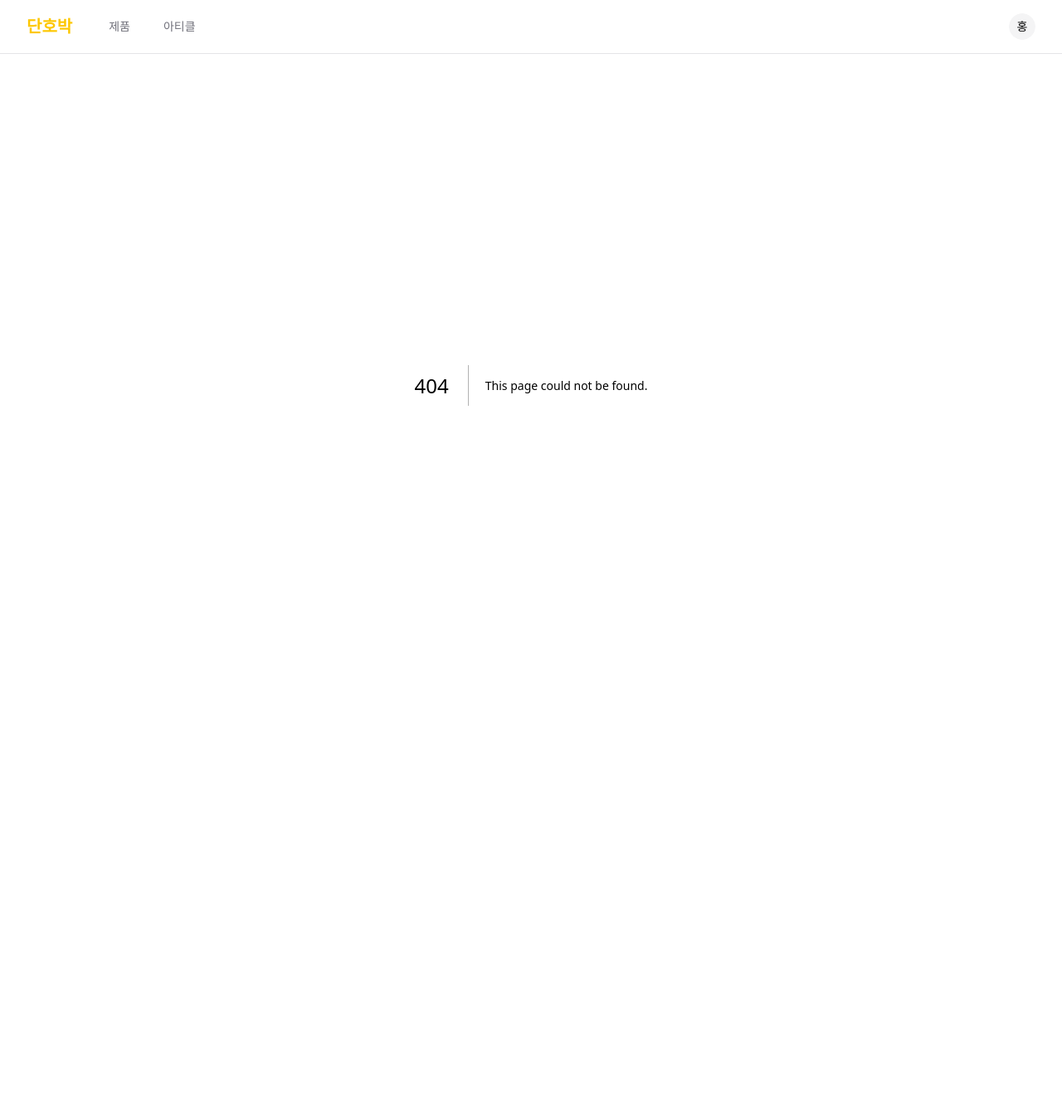
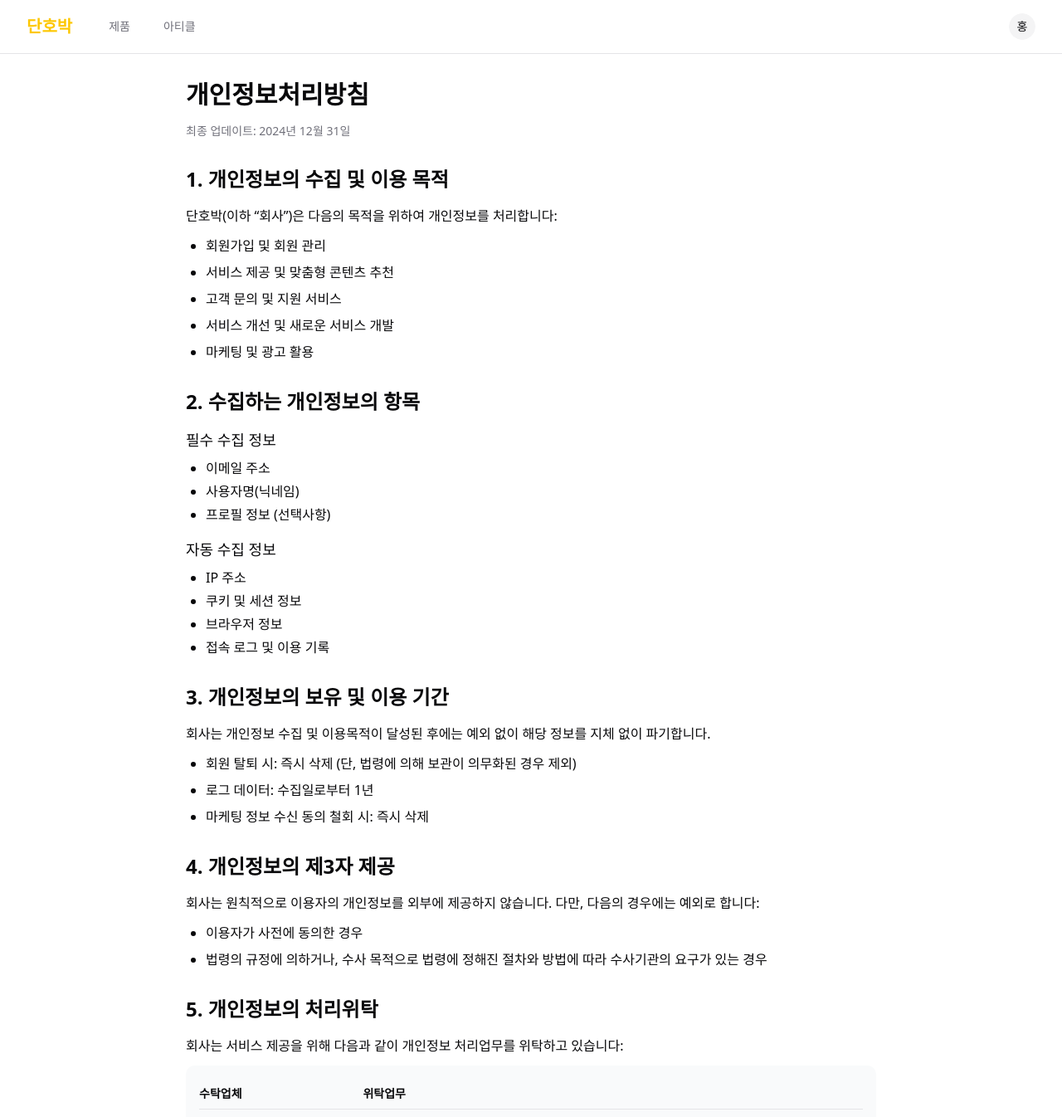
Before and after one commit to yerin719/danhoback, a Next.js app: page /privacy-policy in a window 1280 px wide. Before the commit this address had no page. Shown: the top 1346 px of the page at 83% size. Before the commit the page ends 864 px from the top, so only its background shows below. Built offline with nearby package versions, Linux system fonts and the light colour scheme.

Commit message:
PrivacyPolicyPage

```diff
--- /dev/null
+++ b/src/app/privacy-policy/page.tsx
@@ -0,0 +1,189 @@
+export default function PrivacyPolicyPage() {
+  return (
+    <div className="mx-auto max-w-4xl px-4 py-8 sm:px-6 lg:px-8">
+      <div className="space-y-8">
+        <div>
+          <h1 className="text-3xl font-bold mb-4">개인정보처리방침</h1>
+          <p className="text-sm text-muted-foreground">최종 업데이트: 2024년 12월 31일</p>
+        </div>
+
+        <section className="space-y-4">
+          <h2 className="text-2xl font-semibold">1. 개인정보의 수집 및 이용 목적</h2>
+          <div className="space-y-3">
+            <p>
+              단호박(이하 &ldquo;회사&rdquo;)은 다음의 목적을 위하여 개인정보를 처리합니다:
+            </p>
+            <ul className="list-disc pl-6 space-y-2">
+              <li>회원가입 및 회원 관리</li>
+              <li>서비스 제공 및 맞춤형 콘텐츠 추천</li>
+              <li>고객 문의 및 지원 서비스</li>
+              <li>서비스 개선 및 새로운 서비스 개발</li>
+              <li>마케팅 및 광고 활용</li>
+            </ul>
+          </div>
+        </section>
+
+        <section className="space-y-4">
+          <h2 className="text-2xl font-semibold">2. 수집하는 개인정보의 항목</h2>
+          <div className="space-y-4">
+            <div>
+              <h3 className="text-lg font-medium mb-2">필수 수집 정보</h3>
+              <ul className="list-disc pl-6 space-y-1">
+                <li>이메일 주소</li>
+                <li>사용자명(닉네임)</li>
+                <li>프로필 정보 (선택사항)</li>
+              </ul>
+            </div>
+            <div>
+              <h3 className="text-lg font-medium mb-2">자동 수집 정보</h3>
+              <ul className="list-disc pl-6 space-y-1">
+                <li>IP 주소</li>
+                <li>쿠키 및 세션 정보</li>
+                <li>브라우저 정보</li>
+                <li>접속 로그 및 이용 기록</li>
+              </ul>
+            </div>
+          </div>
+        </section>
+
+        <section className="space-y-4">
+          <h2 className="text-2xl font-semibold">3. 개인정보의 보유 및 이용 기간</h2>
+          <div className="space-y-3">
+            <p>
+              회사는 개인정보 수집 및 이용목적이 달성된 후에는 예외 없이 해당 정보를 지체 없이 파기합니다.
+            </p>
+            <ul className="list-disc pl-6 space-y-2">
+              <li>회원 탈퇴 시: 즉시 삭제 (단, 법령에 의해 보관이 의무화된 경우 제외)</li>
+              <li>로그 데이터: 수집일로부터 1년</li>
+              <li>마케팅 정보 수신 동의 철회 시: 즉시 삭제</li>
+            </ul>
+          </div>
+        </section>
+
+        <section className="space-y-4">
+          <h2 className="text-2xl font-semibold">4. 개인정보의 제3자 제공</h2>
+          <div className="space-y-3">
+            <p>
+              회사는 원칙적으로 이용자의 개인정보를 외부에 제공하지 않습니다.
+              다만, 다음의 경우에는 예외로 합니다:
+            </p>
+            <ul className="list-disc pl-6 space-y-2">
+              <li>이용자가 사전에 동의한 경우</li>
+              <li>법령의 규정에 의하거나, 수사 목적으로 법령에 정해진 절차와 방법에 따라 수사기관의 요구가 있는 경우</li>
+            </ul>
+          </div>
+        </section>
+
+        <section className="space-y-4">
+          <h2 className="text-2xl font-semibold">5. 개인정보의 처리위탁</h2>
+          <div className="space-y-3">
+            <p>회사는 서비스 제공을 위해 다음과 같이 개인정보 처리업무를 위탁하고 있습니다:</p>
+            <div className="bg-gray-50 p-4 rounded-lg">
+              <table className="w-full text-sm">
+                <thead>
+                  <tr className="border-b">
+                    <th className="text-left py-2">수탁업체</th>
+                    <th className="text-left py-2">위탁업무</th>
+                  </tr>
+                </thead>
+                <tbody>
+                  <tr>
+                    <td className="py-2">Supabase</td>
+                    <td className="py-2">데이터베이스 관리 및 인증 서비스</td>
+                  </tr>
+                  <tr>
+                    <td className="py-2">Vercel</td>
+                    <td className="py-2">웹사이트 호스팅 및 배포</td>
+                  </tr>
+                </tbody>
+              </table>
+            </div>
+          </div>
+        </section>
+
+        <section className="space-y-4">
+          <h2 className="text-2xl font-semibold">6. 이용자의 권리와 행사 방법</h2>
+          <div className="space-y-3">
+            <p>이용자는 개인정보주체로서 다음과 같은 권리를 행사할 수 있습니다:</p>
+            <ul className="list-disc pl-6 space-y-2">
+              <li>개인정보 처리현황 통지 요구</li>
+              <li>개인정보 열람 요구</li>
+              <li>개인정보 정정·삭제 요구</li>
+              <li>개인정보 처리정지 요구</li>
+            </ul>
+            <p className="mt-3">
+              권리 행사는 개인정보보호법 시행령 제41조제1항에 따라 서면, 전자우편 등을 통하여 하실 수 있으며,
+              회사는 이에 대해 지체없이 조치하겠습니다.
+            </p>
+          </div>
+        </section>
+
+        <section className="space-y-4">
+          <h2 className="text-2xl font-semibold">7. 개인정보의 안전성 확보 조치</h2>
+          <div className="space-y-3">
+            <p>회사는 개인정보보호법 제29조에 따라 다음과 같이 안전성 확보 조치를 하고 있습니다:</p>
+            <ul className="list-disc pl-6 space-y-2">
+              <li>개인정보 취급 직원의 최소화 및 교육</li>
+              <li>개인정보에 대한 접근 제한</li>
+              <li>개인정보를 안전하게 저장·전송할 수 있는 암호화 기술 사용</li>
+              <li>해킹 등에 대비한 기술적 대책</li>
+              <li>개인정보 처리시스템 접속기록의 보관 및 위변조 방지 조치</li>
+            </ul>
+          </div>
+        </section>
+
+        <section className="space-y-4">
+          <h2 className="text-2xl font-semibold">8. 쿠키의 사용</h2>
+          <div className="space-y-3">
+            <p>
+              회사는 개인화되고 맞춤화된 서비스를 제공하기 위해서 이용자의 정보를 저장하고
+              수시로 불러오는 쿠키(cookie)를 사용합니다.
+            </p>
+            <ul className="list-disc pl-6 space-y-2">
+              <li>쿠키의 사용 목적: 이용자가 방문한 서비스와 웹사이트들에 대한 방문 및 이용형태를 파악</li>
+              <li>쿠키의 설치·운영 및 거부: 웹브라우저 상단의 도구 &gt; 인터넷 옵션 &gt; 개인정보 메뉴에서 설정</li>
+            </ul>
+          </div>
+        </section>
+
+        <section className="space-y-4">
+          <h2 className="text-2xl font-semibold">9. 개인정보보호책임자</h2>
+          <div className="space-y-3">
+            <p>회사는 개인정보 처리에 관한 업무를 총괄해서 책임지고, 개인정보 처리와 관련한 정보주체의 불만처리 및 피해구제 등을 위하여 아래와 같이 개인정보보호책임자를 지정하고 있습니다:</p>
+            <div className="bg-gray-50 p-4 rounded-lg">
+              <div className="space-y-2">
+                <p><span className="font-medium">개인정보보호책임자:</span> 관리자</p>
+                <p><span className="font-medium">연락처:</span> privacy@danhoback.com</p>
+              </div>
+            </div>
+          </div>
+        </section>
+
+        <section className="space-y-4">
+          <h2 className="text-2xl font-semibold">10. 개인정보처리방침의 변경</h2>
+          <div className="space-y-3">
+            <p>
+              이 개인정보처리방침은 시행일로부터 적용되며, 법령 및 방침에 따른 변경내용의 추가, 삭제 및 정정이 있는 경우에는
+              변경사항의 시행 7일 전부터 공지사항을 통하여 고지할 것입니다.
+            </p>
+          </div>
+        </section>
+
+        <section className="space-y-4">
+          <h2 className="text-2xl font-semibold">11. 개인정보 처리방침 버전</h2>
+          <div className="space-y-3">
+            <ul className="list-disc pl-6 space-y-1">
+              <li>버전 1.0: 2024년 12월 31일 최초 제정</li>
+            </ul>
+          </div>
+        </section>
+
+        <div className="border-t pt-8 mt-12">
+          <p className="text-sm text-muted-foreground text-center">
+            본 방침에 대한 문의사항이 있으시면 privacy@danhoback.com으로 연락주시기 바랍니다.
+          </p>
+        </div>
+      </div>
+    </div>
+  );
+}
```
